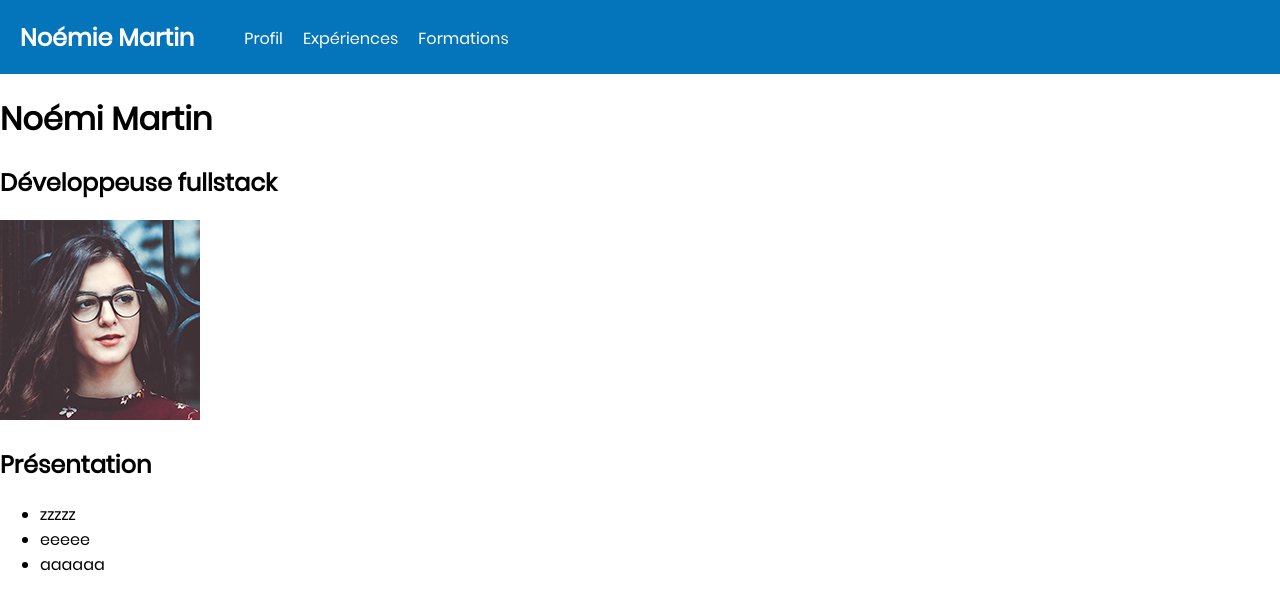
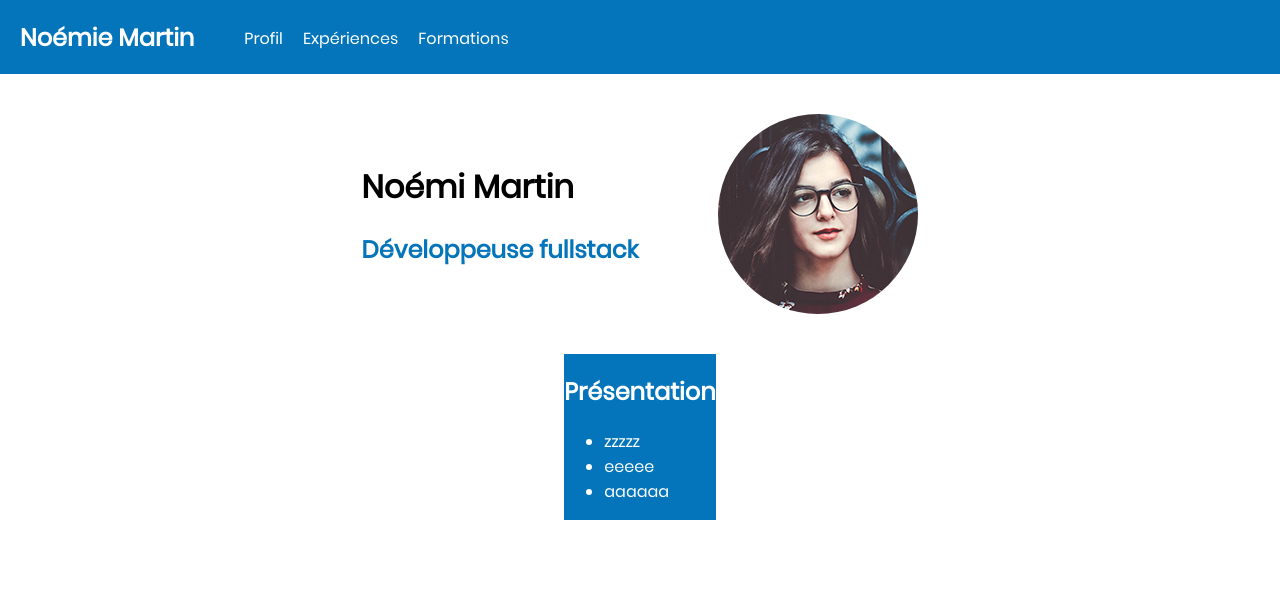
Before and after one commit to Youbess/MyCV, a plain HTML site: page index.html in a window 1280 px wide. Drawn offline with Linux system fonts and the light colour scheme.

Commit message:
first commit

```diff
--- a/index.html
+++ b/index.html
@@ -6,13 +6,14 @@
         <meta charset="utf-8">
         <title>CV de Noémie Martin</title>
         <meta name="viewport" content="width=device-width, initial-scale=1">
+        <link rel="stylesheet" href="https://use.fontawesome.com/releases/v5.15.4/css/all.css">
         <link rel="stylesheet" href="./style.css">
 
     </head>
 
     <body>
 
-        <nav class="secondary-block">
+        <nav>
 
             <h2>Noémie Martin</h2>
 
@@ -26,16 +27,16 @@
 
         <header>
 
-            <div>
+            <div class="head-content">
 
-                <div>
+                <div class="name-fonction">
 
                     <h1>Noémi Martin</h1>
                     <h2>Développeuse fullstack</h2>
 
                 </div>
 
-                <img src="./img/noemie_martin.png" alt="Photo de Noémie Martin"/>
+                <img  class="img-profil" src="./img/noemie_martin.png" alt="Photo de Noémie Martin"/>
 
             </div>
 
@@ -45,7 +46,7 @@
 
             <section>
 
-                <div>
+                <div class="first-section">
 
                     <h2>Présentation</h2>
 
--- a/style.css
+++ b/style.css
@@ -19,21 +19,22 @@ nav {
     height: 74px;
 }
 
+nav h2 {
+
+    padding-left: 20px;
+
+}
+
 nav ul {
 
     display: flex;
     list-style: none;
 
 }
+
 nav ul li {
 
     padding: 10px;
-
-}
-
-nav h2 {
-
-    padding-left: 20px;
 
 }
 
@@ -41,3 +42,56 @@ a {
     color: white;
     text-decoration: none;
 }
+
+header {
+
+    display: flex;
+    justify-content: center;
+
+}
+
+.head-content {
+
+    display: flex;
+    justify-content: center;
+    align-items: center;
+    padding: 40px;
+
+}
+
+.name-fonction {
+
+    padding-right: 80px;
+
+}
+
+.img-profil {
+
+    border-radius: 50%;
+
+}
+
+header h2 {
+	color: #0475ba;
+}
+
+section {
+
+    display: flex;
+    justify-content: center;
+
+}
+
+.first-section {
+
+    background-color: #0475ba;
+    color: white;
+
+}
+
+.first-div {
+
+    width: 800px;
+    padding: 40px;
+
+}
```
